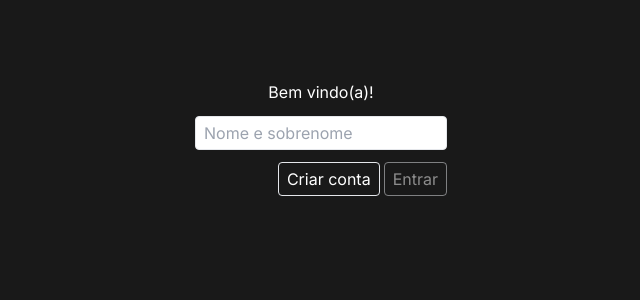
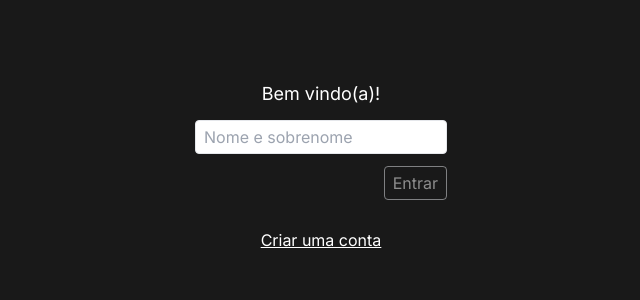
Before and after one commit to BryanVerneck/DfitStudio-web, a Next.js app: page /signIn in a window 1280 px wide. Shown: the top 300 px of the page, without its empty margins (319-959 px from the left). Built offline with nearby package versions, Linux system fonts and the light colour scheme.

Commit message:
create account button updated

```diff
--- a/src/app/(auth)/signIn/page.tsx
+++ b/src/app/(auth)/signIn/page.tsx
@@ -25,7 +25,7 @@ export default function SignUp() {
 		<>
 			<main className="flex justify-center py-20 h-screen">
 				<div className="flex flex-col w-fit gap-3 items-center">
-					<h1>Bem vindo(a)!</h1>
+					<h1 className='text-lg'>Bem vindo(a)!</h1>
 					<input type="text" placeholder="Nome e sobrenome"
 						className={`${signInFailed ?
 							'border-1 border-red-500 py-1 px-2 rounded text-black' :
@@ -41,12 +41,6 @@ export default function SignUp() {
 					}
 					<div className="w-full flex justify-end gap-1">
 						<button
-							className='border-1 px-2 py-1 rounded'
-							onClick={() => router.push('/signUp')}
-						>
-              Criar conta
-						</button>
-						<button
 							className={`${name ?
 								'border-1 px-2 py-1 rounded' :
 								'border-1 px-2 py-1 rounded opacity-50'
@@ -57,6 +51,12 @@ export default function SignUp() {
               Entrar
 						</button>
 					</div>
+					<a
+						className='underline cursor-pointer mt-4'
+						onClick={() => router.push('/signUp')}
+					>
+            Criar uma conta
+					</a>
 				</div>
 			</main>
 		</>
```
